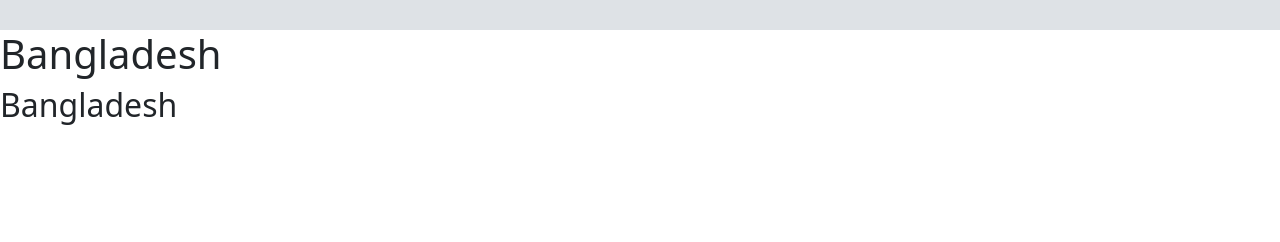
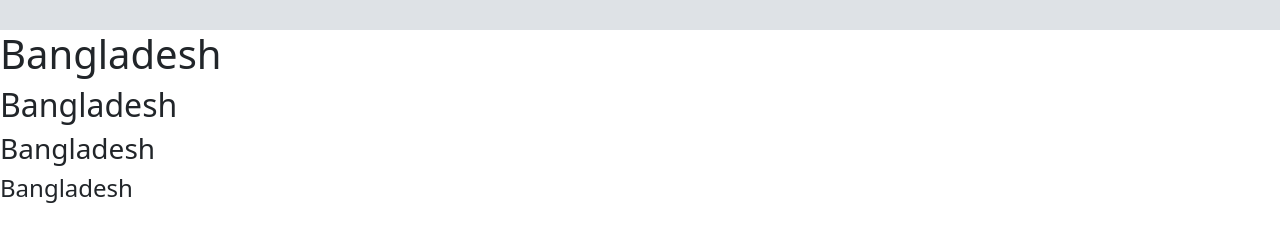
Before and after one commit to sabbirsun/1st-code-my-Bootstrap, a plain HTML site: page index.html in a window 1280 px wide. Drawn offline with Linux system fonts and the light colour scheme.

Commit message:
added final value

```diff
--- a/index.html
+++ b/index.html
@@ -84,6 +84,8 @@
 
     <h1>Bangladesh</h1>
     <h2>Bangladesh</h2>
+    <h3>Bangladesh</h3>
+    <h4>Bangladesh</h4>
 
     <script src="js/bootstrap.bundle.min.js"></script>
 </body>
```
